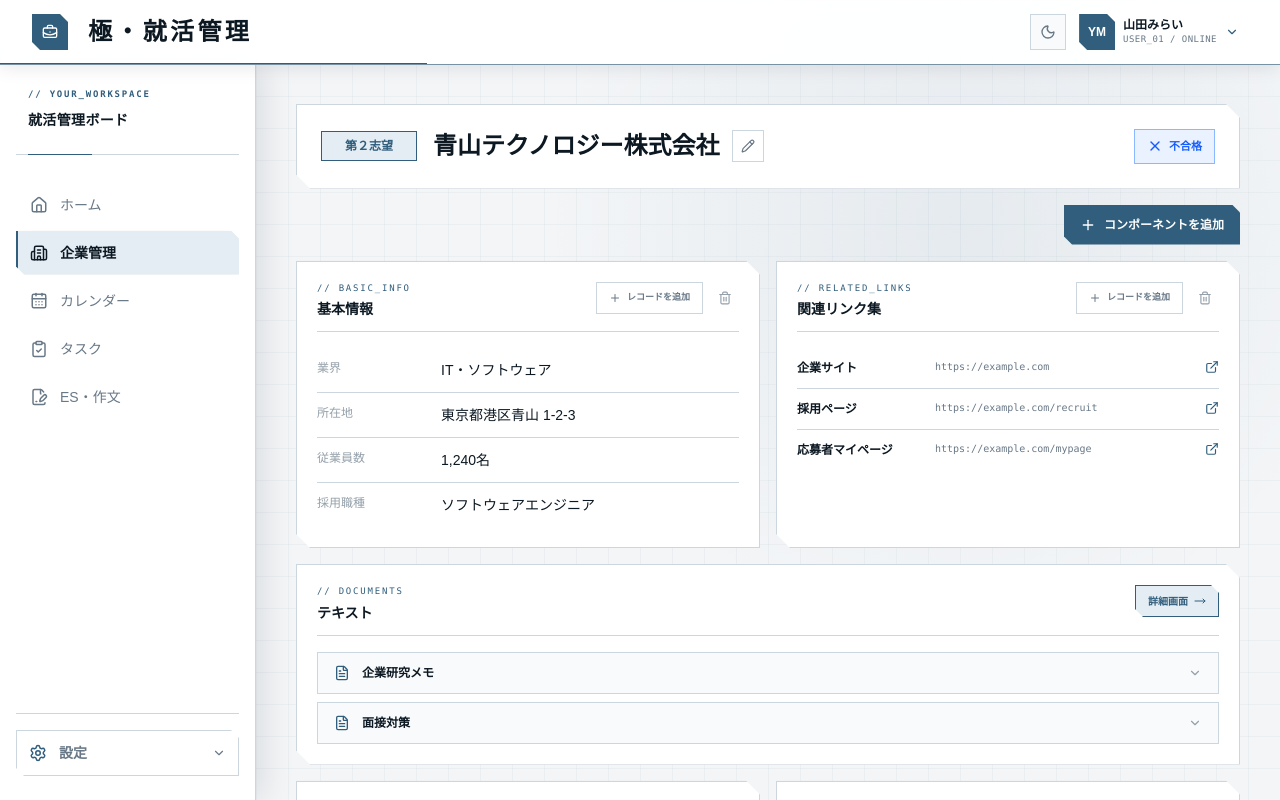
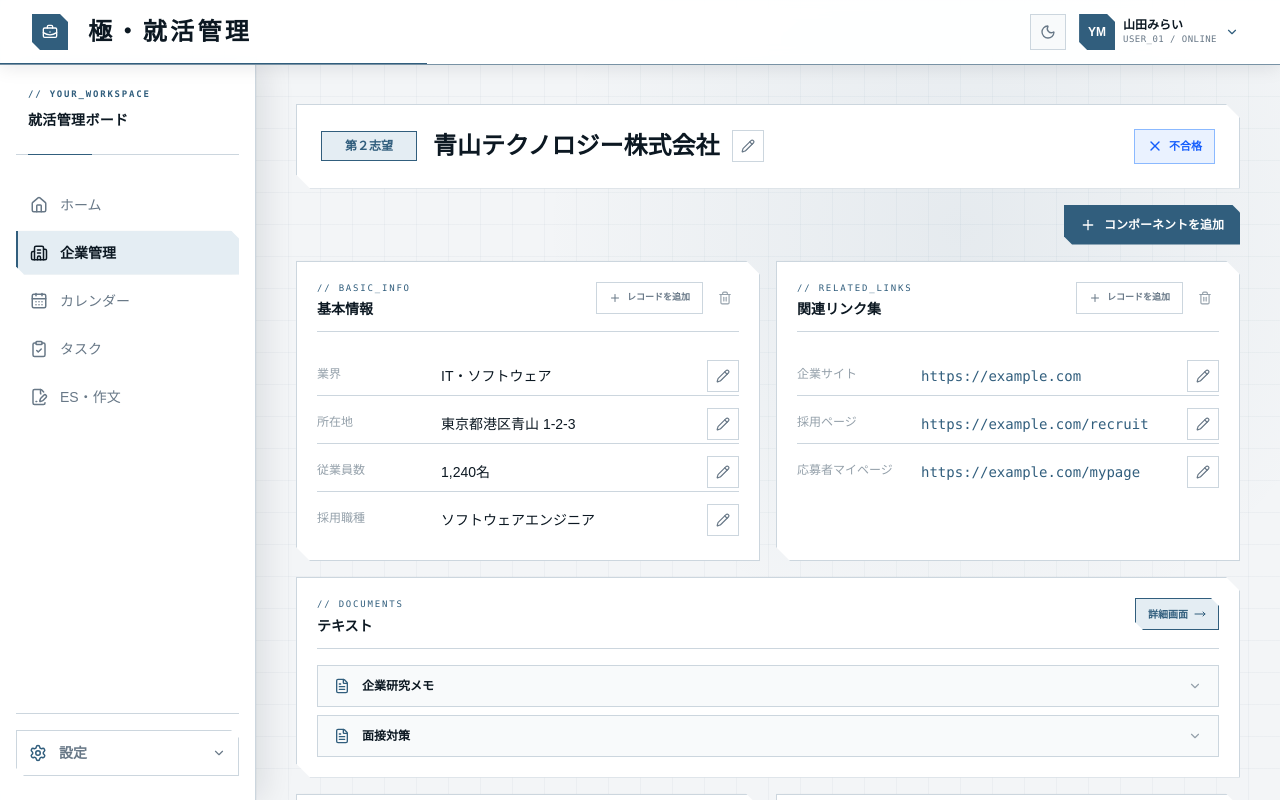
Before and after one commit to kotonekanno/job-hunt-workspace, a React (Vite) app in the folder frontend/: page /companies/1 in a window 1280 px wide. Shown: the top 800 px of the page. Built offline with nearby package versions, Linux system fonts and the light colour scheme.

Commit message:
軽微な調整

```diff
--- a/frontend/src/features/companies/ui/detail/BasicInfoWidget.tsx
+++ b/frontend/src/features/companies/ui/detail/BasicInfoWidget.tsx
@@ -1,54 +1,22 @@
-import { useState } from "react";
 import { companyProfile } from "@/features/companies/model/companyDetail";
-import { RecordDialog } from "@/features/companies/ui/detail/RecordDialog";
-import { WidgetFrame } from "@/features/companies/ui/detail/WidgetFrame";
-import { OutlineAddButton } from "@/shared/button";
+import { RecordTableWidget } from "@/features/companies/ui/detail/RecordTableWidget";
 
 type BasicInfoWidgetProps = {
   onRemove: () => void;
 };
 
-export function BasicInfoWidget({ onRemove }: BasicInfoWidgetProps) {
-  const [records, setRecords] = useState(companyProfile.basicInfo);
-  const [isDialogOpen, setIsDialogOpen] = useState(false);
-
-  const addButton = (
-    <OutlineAddButton
-      text="レコードを追加"
-      onClick={() => setIsDialogOpen(true)}
+export function BasicInfoWidget({
+  onRemove,
+}: BasicInfoWidgetProps) {
+  return (
+    <RecordTableWidget
+      title="基本情報"
+      code="BASIC_INFO"
+      initialRecords={companyProfile.basicInfo}
+      dialogTitle="基本情報を追加"
+      labelName="項目名"
+      valueName="内容"
+      onRemove={onRemove}
     />
   );
-
-  return (
-    <>
-      <WidgetFrame
-        title="基本情報"
-        code="BASIC_INFO"
-        onRemove={onRemove}
-        action={addButton}
-      >
-        <dl className="divide-y divide-[var(--line)] text-sm">
-          {records.map(([label, value]) => (
-            <div key={`${label}-${value}`} className="grid gap-1 py-3 sm:grid-cols-[120px_1fr]">
-              <dt className="text-xs text-[var(--faint)]">{label}</dt>
-              <dd className="font-medium text-[var(--text-strong)]">{value}</dd>
-            </div>
-          ))}
-        </dl>
-      </WidgetFrame>
-
-      {isDialogOpen && (
-        <RecordDialog
-          title="基本情報を追加"
-          labelName="項目名"
-          valueName="内容"
-          onClose={() => setIsDialogOpen(false)}
-          onSave={(label, value) => setRecords((current) => [
-            ...current,
-            [label, value],
-          ])}
-        />
-      )}
-    </>
-  );
 }
--- a/frontend/src/features/companies/ui/detail/LinksWidget.tsx
+++ b/frontend/src/features/companies/ui/detail/LinksWidget.tsx
@@ -1,67 +1,33 @@
-import { ExternalLink, Plus } from "lucide-react";
-import { useState } from "react";
 import { companyProfile } from "@/features/companies/model/companyDetail";
-import { RecordDialog } from "@/features/companies/ui/detail/RecordDialog";
-import { WidgetFrame } from "@/features/companies/ui/detail/WidgetFrame";
-import { OutlineAddButton } from "@/shared/button";
+import { RecordTableWidget } from "@/features/companies/ui/detail/RecordTableWidget";
 
 type LinksWidgetProps = {
   onRemove: () => void;
 };
 
-export function LinksWidget({ onRemove }: LinksWidgetProps) {
-  const [links, setLinks] = useState(companyProfile.links);
-  const [isDialogOpen, setIsDialogOpen] = useState(false);
-
-  const addButton = (
-    <OutlineAddButton
-      text="レコードを追加"
-      onClick={() => setIsDialogOpen(true)}
-    />
-  );
-
+export function LinksWidget({
+  onRemove,
+}: LinksWidgetProps) {
   return (
-    <>
-      <WidgetFrame
+    <RecordTableWidget
       title="関連リンク集"
       code="RELATED_LINKS"
+      initialRecords={companyProfile.links}
+      dialogTitle="関連リンクを追加"
+      labelName="リンク名"
+      valueName="URL"
+      valueType="url"
       onRemove={onRemove}
-        action={addButton}
-      >
-        <div className="divide-y divide-[var(--line)]">
-          {links.map(([label, url]) => (
+      renderValue={(url) => (
         <a
-              key={`${label}-${url}`}
           href={url}
           target="_blank"
           rel="noreferrer"
-              className="grid gap-2 py-3 text-xs sm:grid-cols-[130px_1fr_auto]"
+          className="inline-block max-w-full cursor-pointer truncate align-bottom font-mono text-sm text-[var(--accent)] hover:underline"
         >
-              <span className="font-semibold text-[var(--text-strong)]">
-                {label}
-              </span>
-              <span className="truncate font-mono text-[10px] text-[var(--muted)]">
           {url}
-              </span>
-              <ExternalLink className="size-3.5 text-[var(--accent)]" />
         </a>
-          ))}
-        </div>
-      </WidgetFrame>
-
-      {isDialogOpen && (
-        <RecordDialog
-          title="関連リンクを追加"
-          labelName="リンク名"
-          valueName="URL"
-          valueType="url"
-          onClose={() => setIsDialogOpen(false)}
-          onSave={(label, value) => setLinks((current) => [
-            ...current,
-            [label, value],
-          ])}
+      )}
     />
-      )}
-    </>
   );
 }
--- /dev/null
+++ b/frontend/src/features/companies/ui/detail/RecordTableWidget.tsx
@@ -0,0 +1,111 @@
+import { useState, type ReactNode } from "react";
+import { RecordDialog } from "@/features/companies/ui/detail/RecordDialog";
+import { WidgetFrame } from "@/features/companies/ui/detail/WidgetFrame";
+import {
+  DeleteIconButton,
+  EditIconButton,
+  OutlineAddButton,
+} from "@/shared/button";
+
+type RecordTableRowProps = {
+  label: string;
+  value: string;
+  renderValue: (value: string) => ReactNode;
+  onEdit: () => void;
+};
+
+type RecordTableWidgetProps = {
+  title: string;
+  code: string;
+  initialRecords: string[][];
+  dialogTitle: string;
+  labelName: string;
+  valueName: string;
+  onRemove: () => void;
+  valueType?: "text" | "url";
+  renderValue?: (value: string) => ReactNode;
+};
+
+function RecordTableRow({
+  label,
+  value,
+  renderValue,
+  onEdit,
+}: RecordTableRowProps) {
+  return (
+    <div className="grid grid-cols-[minmax(0,1fr)_32px] items-center gap-2 py-3 h-12">
+      <div className="grid min-w-0 gap-1 sm:grid-cols-[120px_minmax(0,1fr)]">
+        <dt className="text-xs text-[var(--faint)]">
+          {label}
+        </dt>
+        <dd className="min-w-0 font-medium text-[var(--text-strong)]">
+          {renderValue(value)}
+        </dd>
+      </div>
+
+      <EditIconButton
+        onClick={onEdit}
+        ariaLabel={`${label}を編集`}
+      />
+    </div>
+  );
+}
+
+export function RecordTableWidget({
+  title,
+  code,
+  initialRecords,
+  dialogTitle,
+  labelName,
+  valueName,
+  onRemove,
+  valueType,
+  renderValue = (value) => value,
+}: RecordTableWidgetProps) {
+  const [records, setRecords] = useState(initialRecords);
+  const [isDialogOpen, setIsDialogOpen] = useState(false);
+
+  const addButton = (
+    <OutlineAddButton
+      text="レコードを追加"
+      onClick={() => setIsDialogOpen(true)}
+    />
+  );
+
+  return (
+    <>
+      <WidgetFrame
+        title={title}
+        code={code}
+        onRemove={onRemove}
+        action={addButton}
+      >
+        <dl className="divide-y divide-[var(--line)] text-sm">
+          {records.map(([label, value]) => (
+            <RecordTableRow
+              key={`${label}-${value}`}
+              label={label}
+              value={value}
+              renderValue={renderValue}
+              onEdit={() => {}}
+            />
+          ))}
+        </dl>
+      </WidgetFrame>
+
+      {isDialogOpen && (
+        <RecordDialog
+          title={dialogTitle}
+          labelName={labelName}
+          valueName={valueName}
+          valueType={valueType}
+          onClose={() => setIsDialogOpen(false)}
+          onSave={(label, value) => setRecords((current) => [
+            ...current,
+            [label, value],
+          ])}
+        />
+      )}
+    </>
+  );
+}
--- a/frontend/src/features/companies/ui/list/CompanyListCard.tsx
+++ b/frontend/src/features/companies/ui/list/CompanyListCard.tsx
@@ -21,6 +21,7 @@ import {
 } from "@/features/companies/model/companyPriorityPresentation";
 import { SelectionStepBadgeForCard } from "../selection-step-badge";
 import { PriorityBadge } from "../priority-badge";
+import { DeleteIconButton } from "@/shared/button";
 
 type CompanyPriorityCardProps = {
   company: CompanyListItem;
@@ -97,6 +98,10 @@ export function CompanyListCard({
         >
           <FileText className="size-3.5" />
         </Link>
+
+        <DeleteIconButton
+          onClick={() => {}}
+        />
       </div>
 
     </article>
--- a/frontend/src/features/companies/ui/priority-badge.tsx
+++ b/frontend/src/features/companies/ui/priority-badge.tsx
@@ -189,7 +189,7 @@ export function PriorityBadge({
       <button
         type="button"
         onClick={() => setIsOpen((current) => !current)}
-        className={`flex cursor-pointer items-center justify-center border font-bold ${badgeStyle} ${sizeStyle}`}
+        className={`flex cursor-pointer items-center justify-center border font-bold transition-[transform,box-shadow,filter] duration-150 hover:-translate-y-0.5 hover:brightness-105 hover:shadow-[0_4px_10px_var(--shadow)] focus-visible:outline-2 focus-visible:outline-offset-2 focus-visible:outline-[var(--accent)] ${badgeStyle} ${sizeStyle}`}
         aria-haspopup="listbox"
         aria-expanded={isOpen}
       >
--- a/frontend/src/shared/hover-card.tsx
+++ b/frontend/src/shared/hover-card.tsx
@@ -18,6 +18,7 @@ type HoverCardProps = {
   children: ReactNode;
 
   sizeClassName: string;
+  triggerClassName?: string;
 
   placement?: HoverCardPlacement;
   offset?: number;
@@ -33,6 +34,7 @@ export function HoverCard({
   trigger,
   children,
   sizeClassName,
+  triggerClassName = "inline-block",
   placement = "bottom-start",
   offset = 2,
   hoverCloseDelay = 80,
@@ -144,7 +146,7 @@ export function HoverCard({
     <>
       <div
         ref={triggerRef}
-        className="inline-block"
+        className={triggerClassName}
         onMouseEnter={handleMouseEnter}
         onMouseLeave={handleMouseLeave}
         onClick={() => setIsPinned((current) => !current)}
```
Also changed, not shown: frontend/src/features/calendar/ui/CalendarMonth.tsx (+7 -5 lines). Lines whose indentation alone changed are shown as unchanged.
